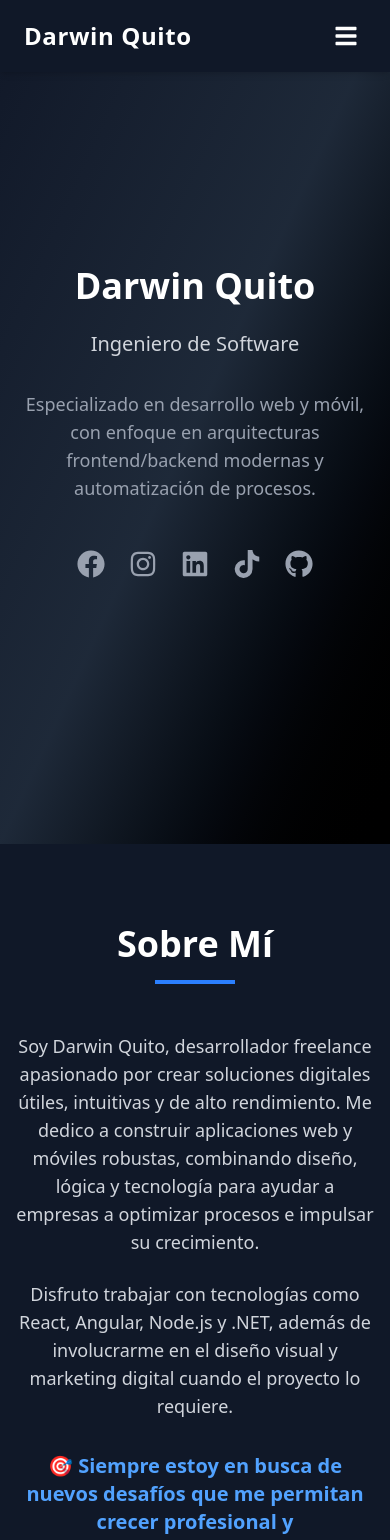
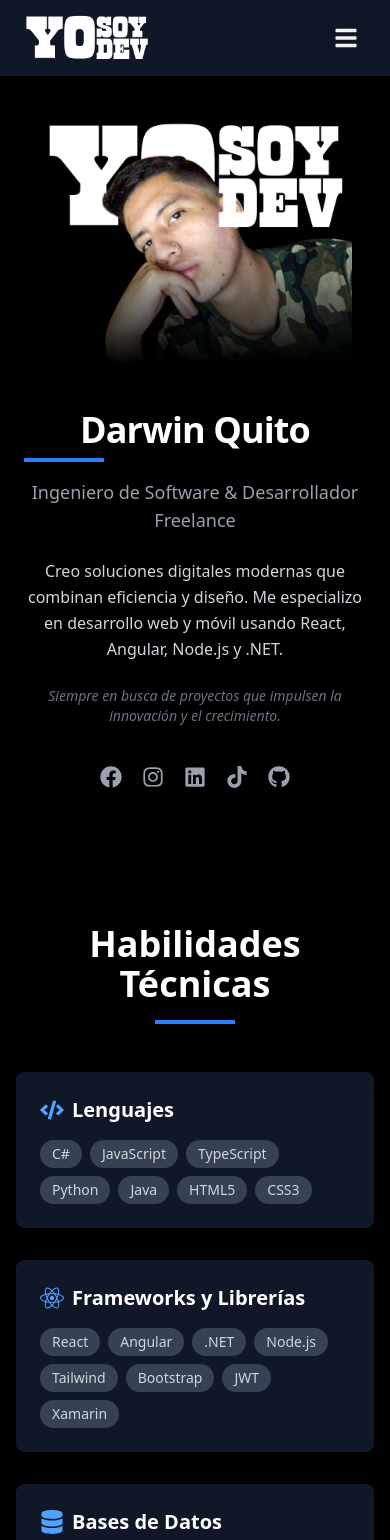
Before and after one commit to DarwinQuitoDev/PORTAFOLIO, a React (Vite) app: page / in a window 390 px wide. Shown: the top 1540 px of the page. Built offline with nearby package versions, Linux system fonts and the light colour scheme.

Commit message:
Estilo mejorado

```diff
--- a/index.html
+++ b/index.html
@@ -2,7 +2,7 @@
 <html lang="es">
   <head>
     <meta charset="UTF-8" />
-    <link rel="icon" type="image/svg+xml" href="/vite.svg" />
+    <link rel="icon" type="image/svg+xml" href="/src/assets/web/YO-SOY-DEV.webp" />
     <meta name="viewport" content="width=device-width, initial-scale=1.0" />
     <meta name="description" content="Portfolio profesional de Darwin Quito - Ingeniero de Software especializado en desarrollo web y móvil" />
     <meta name="keywords" content="Darwin Quito, desarrollo web, desarrollo móvil, ingeniero de software, React, Angular, Node.js, .NET" />
--- a/src/App.tsx
+++ b/src/App.tsx
@@ -1,6 +1,5 @@
 import Navbar from './components/Navbar'
 import Hero from './components/Hero'
-import About from './components/About'
 import Projects from './components/Projects'
 import Skills from './components/Skills'
 import Experience from './components/Experience'
@@ -8,13 +7,12 @@ import Contact from './components/Contact'
 
 function App() {
   return (
-    <div className="min-h-screen bg-gray-900">
+    <div className="min-h-screen bg-gray-700">
       <Navbar />
       <main>
         <Hero />
-        <About />
+        <Skills />
         <Projects />
-        <Skills />
         <Experience />
         <Contact />
       </main>
--- a/src/components/About.tsx
+++ /dev/null
@@ -1,50 +0,0 @@
-import { motion } from 'framer-motion';
-import { useInView } from 'react-intersection-observer';
-
-const About = () => {
-  const [ref, inView] = useInView({
-    triggerOnce: true,
-    threshold: 0.1,
-  });
-
-  return (
-    <section id="sobremí" className="py-20 bg-gray-900 text-white">
-      <div className="max-w-7xl mx-auto px-4 sm:px-6 lg:px-8">
-        <motion.div
-          ref={ref}
-          initial={{ opacity: 0, y: 50 }}
-          animate={inView ? { opacity: 1, y: 0 } : { opacity: 0, y: 50 }}
-          transition={{ duration: 0.5 }}
-          className="text-center mb-12"
-        >
-          <h2 className="text-4xl font-bold mb-4">Sobre Mí</h2>
-          <div className="w-20 h-1 bg-blue-500 mx-auto"></div>
-        </motion.div>
-
-        <motion.div
-          initial={{ opacity: 0, y: 50 }}
-          animate={inView ? { opacity: 1, y: 0 } : { opacity: 0, y: 50 }}
-          transition={{ duration: 0.5, delay: 0.2 }}
-          className="max-w-4xl mx-auto text-center"
-        >
-          <p className="text-lg text-gray-300 mb-6">
-            Soy Darwin Quito, desarrollador freelance apasionado por crear soluciones digitales útiles,
-            intuitivas y de alto rendimiento. Me dedico a construir aplicaciones web y móviles robustas,
-            combinando diseño, lógica y tecnología para ayudar a empresas a optimizar procesos e impulsar su crecimiento.
-          </p>
-          <p className="text-lg text-gray-300 mb-6">
-            Disfruto trabajar con tecnologías como React, Angular, Node.js y .NET, además de involucrarme
-            en el diseño visual y marketing digital cuando el proyecto lo requiere.
-          </p>
-          <div className="mt-8">
-            <p className="text-xl font-semibold text-blue-400">
-              🎯 Siempre estoy en busca de nuevos desafíos que me permitan crecer profesional y personalmente.
-            </p>
-          </div>
-        </motion.div>
-      </div>
-    </section>
-  );
-};
-
-export default About;
--- a/src/components/Contact.tsx
+++ b/src/components/Contact.tsx
@@ -60,49 +60,49 @@ const Contact = () => {
   ];
 
   return (
-    <section id="contacto" className="py-20 bg-gray-900">
+    <section id="contacto" className="py-5 bg-black text-white">
       <div className="max-w-7xl mx-auto px-4 sm:px-6 lg:px-8">
         <motion.div
           ref={ref}
           initial={{ opacity: 0, y: 50 }}
           animate={inView ? { opacity: 1, y: 0 } : { opacity: 0, y: 50 }}
           transition={{ duration: 0.5 }}
-          className="text-center mb-12"
+          className="text-center mb-16"
         >
-          <h2 className="text-4xl font-bold text-white mb-4">Contacto</h2>
-          <div className="w-20 h-1 bg-blue-500 mx-auto"></div>
+          <h2 className="text-4xl sm:text-5xl font-bold tracking-tight mb-4">Contáctame</h2>
+          <div className="w-20 h-1 bg-blue-500 mx-auto rounded"></div>
         </motion.div>
 
-        <div className="grid grid-cols-1 md:grid-cols-2 gap-12">
+        <div className="grid grid-cols-1 md:grid-cols-2 gap-16 items-start">
           {/* Contact Information */}
           <motion.div
             initial={{ opacity: 0, x: -50 }}
             animate={inView ? { opacity: 1, x: 0 } : { opacity: 0, x: -50 }}
             transition={{ duration: 0.5, delay: 0.2 }}
           >
-            <h3 className="text-2xl font-bold text-white mb-6">Información de Contacto</h3>
-            <div className="space-y-4">
+            <h3 className="text-2xl font-semibold mb-6">Información de contacto</h3>
+            <div className="space-y-5">
               <a
-                href="mailto:quito1b2015@gmail.com"
-                className="flex items-center text-gray-300 hover:text-blue-400 transition-colors"
+                href="mailto:dfquitoc_per@outlook.com"
+                className="flex items-center gap-3 text-gray-300 hover:text-blue-400 transition-all"
               >
-                <FaEnvelope className="mr-3 text-xl" />
-                quito1b2015@gmail.com
+                <FaEnvelope className="text-xl" />
+                dfquitoc_per@outlook.com
               </a>
               <a
                 href="https://wa.me/593963791150"
                 target="_blank"
                 rel="noopener noreferrer"
-                className="flex items-center text-gray-300 hover:text-blue-400 transition-colors"
+                className="flex items-center gap-3 text-gray-300 hover:text-blue-400 transition-all"
               >
-                <FaWhatsapp className="mr-3 text-xl" />
+                <FaWhatsapp className="text-xl" />
                 +593 96 379 1150
               </a>
             </div>
 
-            <div className="mt-8">
-              <h4 className="text-xl font-semibold text-white mb-4">Sígueme en:</h4>
-              <div className="flex space-x-4">
+            <div className="mt-10">
+              <h4 className="text-xl font-semibold mb-4">Sígueme en:</h4>
+              <div className="flex gap-4 mt-4">
                 {socialLinks.map(({ id, icon: Icon, url, label }) => (
                   <a
                     key={id}
@@ -125,7 +125,7 @@ const Contact = () => {
             animate={inView ? { opacity: 1, x: 0 } : { opacity: 0, x: 50 }}
             transition={{ duration: 0.5, delay: 0.3 }}
           >
-            <form onSubmit={handleSubmit} className="space-y-6">
+            <form onSubmit={handleSubmit} className="space-y-4">
               <div>
                 <label htmlFor="name" className="block text-sm font-medium text-gray-300">
                   Nombre
@@ -137,7 +137,7 @@ const Contact = () => {
                   value={formData.name}
                   onChange={handleChange}
                   required
-                  className="mt-1 block w-full rounded-md bg-gray-800 border-gray-700 text-white shadow-sm focus:border-blue-500 focus:ring-blue-500"
+                  className="mt-1 w-full rounded-xl bg-gray-800 border border-gray-700 p-3 text-sm text-white focus:outline-none focus:ring-2 focus:ring-blue-500"
                 />
               </div>
               <div>
@@ -151,7 +151,7 @@ const Contact = () => {
                   value={formData.email}
                   onChange={handleChange}
                   required
-                  className="mt-1 block w-full rounded-md bg-gray-800 border-gray-700 text-white shadow-sm focus:border-blue-500 focus:ring-blue-500"
+                  className="mt-1 w-full rounded-xl bg-gray-800 border border-gray-700 p-3 text-sm text-white focus:outline-none focus:ring-2 focus:ring-blue-500"
                 />
               </div>
               <div>
@@ -165,21 +165,21 @@ const Contact = () => {
                   onChange={handleChange}
                   required
                   rows={4}
-                  className="mt-1 block w-full rounded-md bg-gray-800 border-gray-700 text-white shadow-sm focus:border-blue-500 focus:ring-blue-500"
+                  className="mt-1 w-full rounded-xl bg-gray-800 border border-gray-700 p-3 text-sm text-white focus:outline-none focus:ring-2 focus:ring-blue-500"
                 />
               </div>
               <button
                 type="submit"
                 disabled={status.submitting}
-                className="w-full py-3 px-4 border border-transparent rounded-md shadow-sm text-white bg-blue-600 hover:bg-blue-700 focus:outline-none focus:ring-2 focus:ring-offset-2 focus:ring-blue-500 transition-colors disabled:opacity-50"
+                className="w-full py-3 px-4 rounded-xl bg-blue-600 hover:bg-blue-700 transition-all duration-300 text-white font-medium disabled:opacity-50 shadow-lg"
               >
                 {status.submitting ? 'Enviando...' : 'Enviar Mensaje'}
               </button>
               {status.submitted && (
-                <p className="text-green-400">¡Mensaje enviado con éxito!</p>
+                <p className="text-sm text-green-400 mt-2">¡Mensaje enviado con éxito!</p>
               )}
               {status.error && (
-                <p className="text-red-400">Hubo un error al enviar el mensaje. Por favor, inténtalo de nuevo.</p>
+                <p className="text-sm text-red-400 mt-2">Hubo un error al enviar el mensaje. Por favor, inténtalo de nuevo.</p>
               )}
             </form>
           </motion.div>
--- a/src/components/Experience.tsx
+++ b/src/components/Experience.tsx
@@ -55,35 +55,35 @@ const Experience = () => {
   ];
 
   return (
-    <section id="experiencia" className="py-20 bg-gray-800">
+    <section id="experiencia" className="py-10 bg-black">
       <div className="max-w-7xl mx-auto px-4 sm:px-6 lg:px-8">
         <motion.div
           ref={ref}
           initial={{ opacity: 0, y: 50 }}
           animate={inView ? { opacity: 1, y: 0 } : { opacity: 0, y: 50 }}
           transition={{ duration: 0.5 }}
-          className="text-center mb-12"
         >
           <h2 className="text-4xl font-bold text-white mb-4">Experiencia Laboral</h2>
-          <div className="w-20 h-1 bg-blue-500 mx-auto"></div>
+          <div className="w-83 h-1 bg-blue-500"></div>
         </motion.div>
 
-        <div className="relative">
-          <div className="absolute left-1/2 transform -translate-x-1/2 h-full w-1 bg-blue-500"></div>
+        <div className="relative pl-8">
+          {/* Línea vertical ahora en el lado izquierdo */}
+          <div className="absolute left-30 top-0 h-full w-1 bg-blue-500"></div>
 
-          {experiences.map((exp, index) => (
+          {experiences.map((exp) => (
             <motion.div
               key={exp.id}
-              initial={{ opacity: 0, x: index % 2 === 0 ? -50 : 50 }}
-              animate={inView ? { opacity: 1, x: 0 } : { opacity: 0, x: index % 2 === 0 ? -50 : 50 }}
+              initial={{ opacity: 0, x: 50 }}
+              animate={inView ? { opacity: 1, x: 0 } : { opacity: 0, x: 50 }}
               transition={{ duration: 0.5, delay: exp.id * 0.1 }}
-              className={`flex items-center mb-8 ${
-                index % 2 === 0 ? 'flex-row-reverse' : ''
-              }`}
+              className="flex items-start relative"
             >
-              <div className={`w-1/2 ${index % 2 === 0 ? 'pl-8' : 'pr-8'} text-${
-                index % 2 === 0 ? 'left' : 'right'
-              }`}>
+              {/* Punto marcador en la línea */}
+              <div className="absolute left-22.5 w-3 h-3 bg-blue-500 rounded-full mt-12 -ml-1.5 z-10"></div>
+
+              {/* Contenido alineado a la derecha de la línea */}
+              <div className="ml-30 w-full mt-5 md:w-3/4">
                 <div className="bg-gray-900 p-6 rounded-lg shadow-lg">
                   <div className="flex items-center mb-2">
                     <FaBriefcase className="text-blue-400 text-xl mr-2" />
@@ -94,7 +94,6 @@ const Experience = () => {
                   <p className="text-gray-300">{exp.description}</p>
                 </div>
               </div>
-              <div className="w-3 h-3 bg-blue-500 rounded-full absolute left-1/2 transform -translate-x-1/2"></div>
             </motion.div>
           ))}
         </div>
--- a/src/components/Hero.tsx
+++ b/src/components/Hero.tsx
@@ -1,5 +1,6 @@
 import { motion } from 'framer-motion';
 import { FaFacebook, FaGithub, FaInstagram, FaLinkedin, FaTiktok } from 'react-icons/fa';
+import MeDev from '../assets/web/ME-DEV.webp';
 
 const Hero = () => {
   const socialLinks = [
@@ -7,28 +8,38 @@ const Hero = () => {
     { id: 2, icon: FaInstagram, url: 'https://www.instagram.com/darwin.quito/' },
     { id: 3, icon: FaLinkedin, url: 'https://www.linkedin.com/in/darwin-quito-8b1a48340/' },
     { id: 4, icon: FaTiktok, url: 'https://www.tiktok.com/@darwin.quito' },
-    { id: 5, icon: FaGithub, url: 'https://github.com/DarwinQuitoDev'}
+    { id: 5, icon: FaGithub, url: 'https://github.com/DarwinQuitoDev' }
   ];
 
   return (
-    <section id="inicio" className="min-h-screen flex items-center justify-center bg-gradient-to-br from-gray-900 via-gray-800 to-black text-white">
-      <div className="max-w-7xl mx-auto px-4 sm:px-6 lg:px-8 py-20 text-center">
+    <section
+      id="inicio"
+      className="min-h-screen flex flex-col-reverse md:flex-row items-center justify-center bg-black text-white px-6 md:px-16 lg:px-32 py-10 gap-10"
+    >
+      {/* Text Block */}
       <motion.div
-          initial={{ opacity: 0, y: 20 }}
-          animate={{ opacity: 1, y: 0 }}
-          transition={{ duration: 0.5 }}
+        className="max-w-xl text-center md:text-left space-y-6"
+        initial={{ opacity: 0, x: -40 }}
+        animate={{ opacity: 1, x: 0 }}
+        transition={{ duration: 0.6 }}
       >
-          <h1 className="text-4xl sm:text-5xl md:text-6xl font-bold mb-6">
-            Darwin Quito
-          </h1>
-          <h2 className="text-xl sm:text-2xl md:text-3xl text-gray-300 mb-8">
-            Ingeniero de Software
-          </h2>
-          <p className="text-lg md:text-xl text-gray-400 max-w-3xl mx-auto mb-12">
-            Especializado en desarrollo web y móvil, con enfoque en arquitecturas frontend/backend modernas
-            y automatización de procesos.
+        <div>
+          <h1 className="text-4xl sm:text-5xl font-bold tracking-tight mb-2">Darwin Quito</h1>
+          <div className="w-20 h-1 bg-blue-500 mb-4"></div>
+          <p className="text-lg text-gray-400">Ingeniero de Software & Desarrollador Freelance</p>
+        </div>
+
+        <p className="text-md text-gray-300 leading-relaxed">
+          Creo soluciones digitales modernas que combinan eficiencia y diseño.
+          Me especializo en desarrollo web y móvil usando React, Angular, Node.js y .NET.
         </p>
-          <div className="flex justify-center space-x-6">
+
+        <p className="text-sm text-gray-500 italic">
+          Siempre en busca de proyectos que impulsen la innovación y el crecimiento.
+        </p>
+
+        {/* Social Icons */}
+        <div className="flex justify-center md:justify-start space-x-5 pt-4">
           {socialLinks.map(({ id, icon: Icon, url }) => (
             <motion.a
               key={id}
@@ -39,12 +50,21 @@ const Hero = () => {
               whileHover={{ scale: 1.1 }}
               whileTap={{ scale: 0.95 }}
             >
-                <Icon size={28} />
+              <Icon size={22} />
             </motion.a>
           ))}
         </div>
       </motion.div>
-      </div>
+
+      {/* Image Block */}
+      <motion.div
+        className="w-11/12 h-11/12 overflow-hidden shadow-lg"
+        initial={{ opacity: 0, scale: 0.9 }}
+        animate={{ opacity: 1, scale: 1 }}
+        transition={{ delay: 0.3, duration: 0.6 }}
+      >
+        <img src={MeDev} alt="Darwin Quito" className="w-full h-full object-cover" />
+      </motion.div>
     </section>
   );
 };
--- a/src/components/Navbar.tsx
+++ b/src/components/Navbar.tsx
@@ -1,12 +1,12 @@
 import { useState } from 'react';
 import { FaBars, FaTimes } from 'react-icons/fa';
+import logo from '../assets/web/YO-SOY-DEV.webp'
 
 const Navbar = () => {
   const [isOpen, setIsOpen] = useState(false);
 
   const navLinks = [
     { id: 1, text: 'Inicio' },
-    { id: 2, text: 'Sobre mí' },
     { id: 3, text: 'Proyectos' },
     { id: 4, text: 'Habilidades' },
     { id: 5, text: 'Experiencia' },
@@ -16,11 +16,12 @@ const Navbar = () => {
   const toggleMenu = () => setIsOpen(!isOpen);
 
   return (
-    <nav className="fixed top-0 left-0 w-full bg-gray-900 text-white shadow-md z-50">
-      <div className="max-w-7xl mx-auto px-6 py-4 flex items-center justify-between">
+    <nav className="fixed top-0 left-0 w-full border-slate-700/50 bg-gray-900 text-gray-100 shadow-md z-50">
+      <div className="max-w-7xl mx-auto px-6 py-3.5 flex items-center justify-between">
+
         {/* Logo */}
         <a href="#inicio" className="text-2xl font-extrabold tracking-wide hover:text-indigo-400 transition">
-          Darwin Quito
+          <img src={logo} className='h-12'></img>
         </a>
 
         {/* Desktop Navigation */}
@@ -29,7 +30,7 @@ const Navbar = () => {
             <li key={id}>
               <a
                 href={`#${text.toLowerCase().replace(/\s+/g, '')}`}
-                className="text-sm font-medium hover:text-indigo-400 transition-colors duration-200"
+                className="text-sm font-serif hover:text-indigo-400 transition-colors duration-200"
               >
                 {text}
               </a>
--- a/src/components/Projects.tsx
+++ b/src/components/Projects.tsx
@@ -41,7 +41,7 @@ const Projects = () => {
   ];
 
   return (
-    <section id="proyectos" className="py-20 bg-gray-800">
+    <section id="proyectos" className="py-20 bg-black">
       <div className="max-w-7xl mx-auto px-4 sm:px-6 lg:px-8">
         <motion.div
           ref={ref}
--- a/src/components/Skills.tsx
+++ b/src/components/Skills.tsx
@@ -55,7 +55,7 @@ const Skills = () => {
   ];
 
   return (
-    <section id="habilidades" className="py-20 bg-gray-900">
+    <section id="habilidades" className="py-20 bg-black">
       <div className="max-w-7xl mx-auto px-4 sm:px-6 lg:px-8">
         <motion.div
           ref={ref}
@@ -75,7 +75,7 @@ const Skills = () => {
               initial={{ opacity: 0, y: 20 }}
               animate={inView ? { opacity: 1, y: 0 } : { opacity: 0, y: 20 }}
               transition={{ duration: 0.5, delay: category.id * 0.1 }}
-              className="bg-gray-800 p-6 rounded-lg"
+              className="bg-gray-900 hover:bg-gray-800 p-6 rounded-lg"
             >
               <div className="flex items-center mb-4">
                 <category.icon className="text-blue-400 text-2xl mr-2" />
@@ -85,7 +85,7 @@ const Skills = () => {
                 {category.skills.map((skill, index) => (
                   <span
                     key={index}
-                    className="px-3 py-1 bg-gray-700 text-sm text-gray-300 rounded-full"
+                    className="px-3 py-1 bg-gray-700 hover:bg-gray-300 text-sm text-gray-300 hover:text-gray-700 rounded-full"
                   >
                     {skill}
                   </span>
--- a/src/index.css
+++ b/src/index.css
@@ -1,5 +1 @@
 @import "tailwindcss";
-
-@tailwind base;
-@tailwind components;
-@tailwind utilities;
```
Also changed, not shown: src/assets/web/ME-DEV.webp (added), src/assets/web/YO-SOY-DEV.webp (added). Lines whose indentation alone changed are shown as unchanged.
